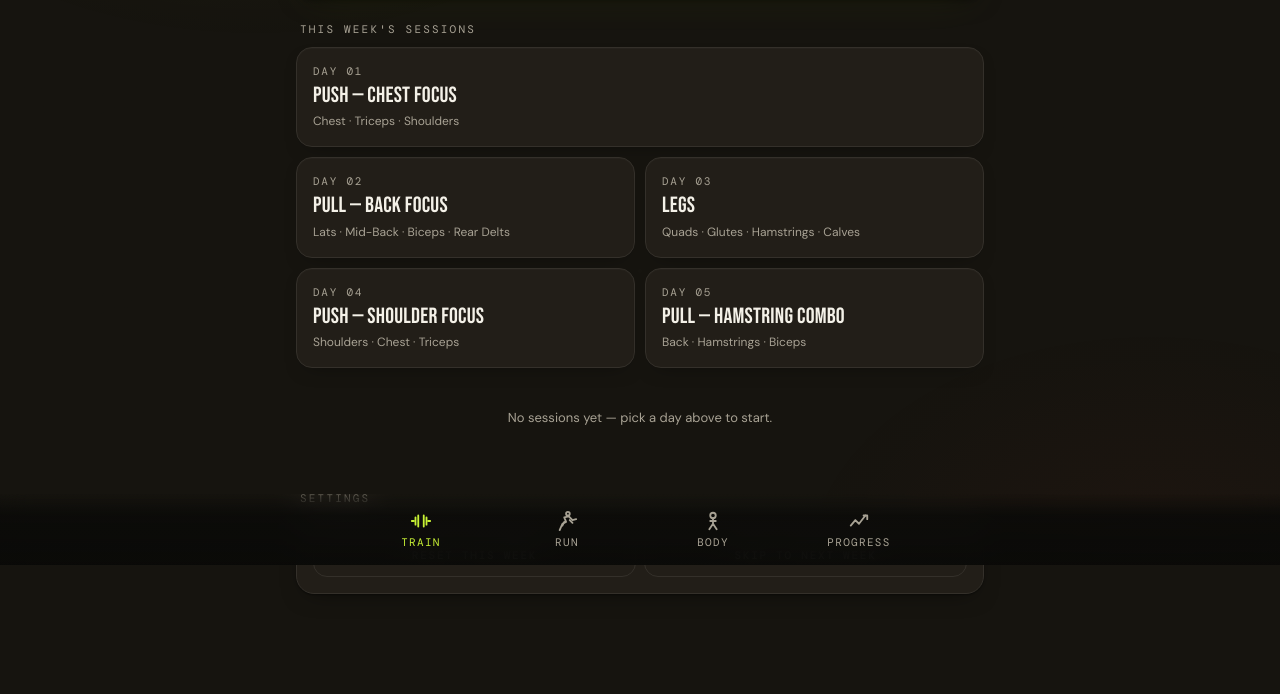
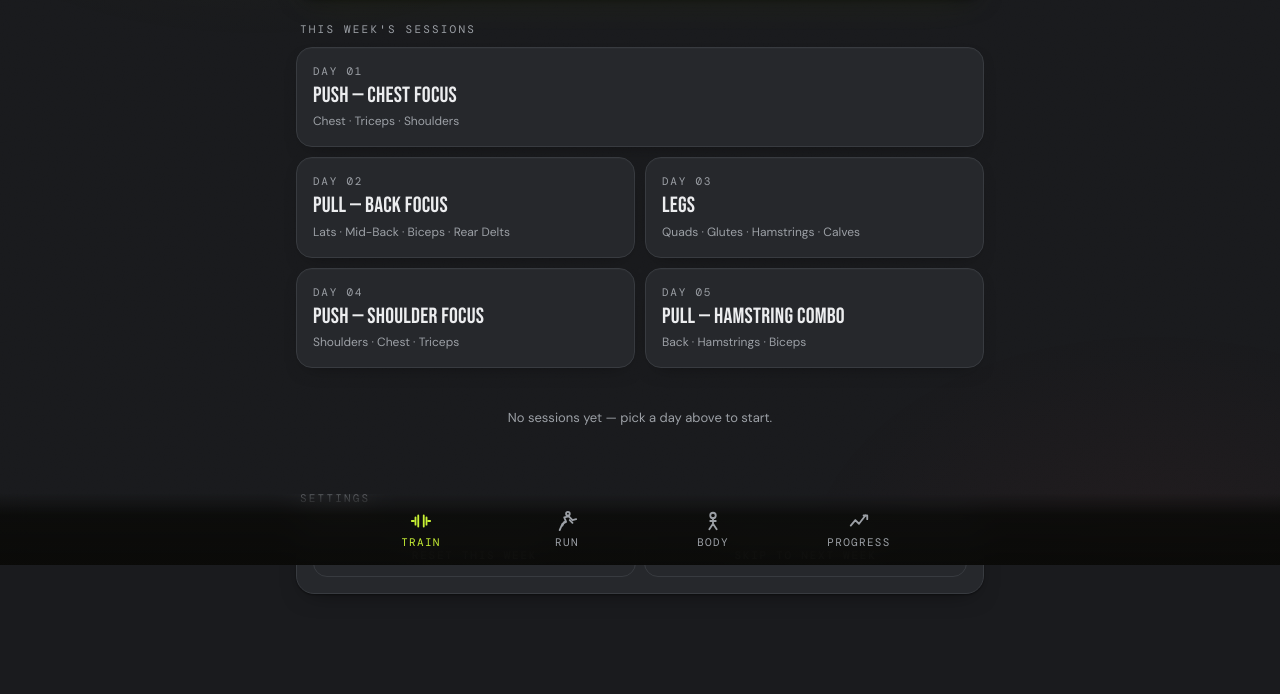
Before and after one commit to justintm-source/density, a website: page index.html in a window 1280 px wide. Shown: the part 235-929 px from the top of the page. Drawn offline with nearby package versions, Linux system fonts and the light colour scheme.

Commit message:
Switch to charcoal grey background

```diff
--- a/index.html
+++ b/index.html
@@ -3,25 +3,25 @@
 <head>
 <meta charset="UTF-8">
 <meta name="viewport" content="width=device-width, initial-scale=1.0, viewport-fit=cover, maximum-scale=1.0">
-<meta name="theme-color" content="#16140F">
+<meta name="theme-color" content="#1A1B1E">
 <title>DENSITY · Training Tracker</title>
 <link rel="preconnect" href="https://fonts.googleapis.com">
 <link rel="preconnect" href="https://fonts.gstatic.com" crossorigin>
 <link href="https://fonts.googleapis.com/css2?family=Bebas+Neue&family=DM+Mono:wght@400;500&family=DM+Sans:wght@400;500;600;700&display=swap" rel="stylesheet">
 <style>
   :root {
-    --bg: #16140F;
-    --card: #221E18;
-    --card2: #1B1815;
+    --bg: #1A1B1E;
+    --card: #26282C;
+    --card2: #1F2125;
     --accent: #C8F135;
     --green: #A8C42A;
     --red: #F0524A;
     --blue: #7BB8FF;
     --yellow: #F5CC74;
-    --text: #F4F1E8;
-    --muted: #A8A294;
-    --dark: #34302A;
-    --darker: #16161420;
+    --text: #ECEDEF;
+    --muted: #9CA0A6;
+    --dark: #383B40;
+    --darker: #16161820;
     --spring: cubic-bezier(0.34, 1.56, 0.64, 1);
     --ease: cubic-bezier(0.16, 1, 0.3, 1);
     --safe-bottom: env(safe-area-inset-bottom, 0px);
```
